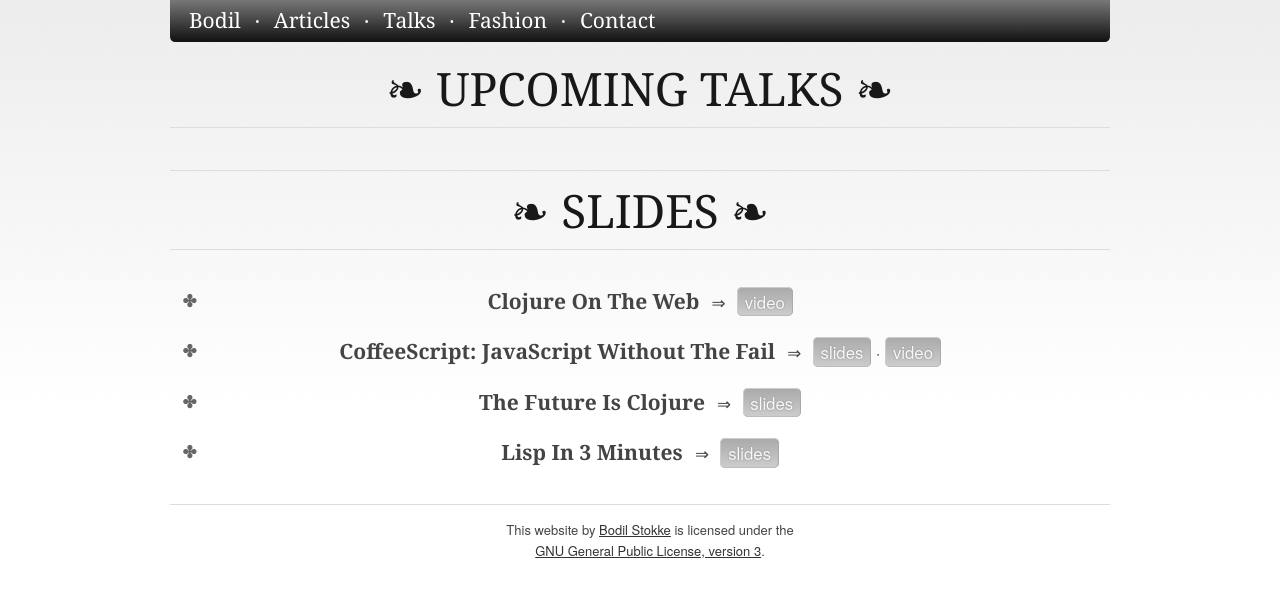
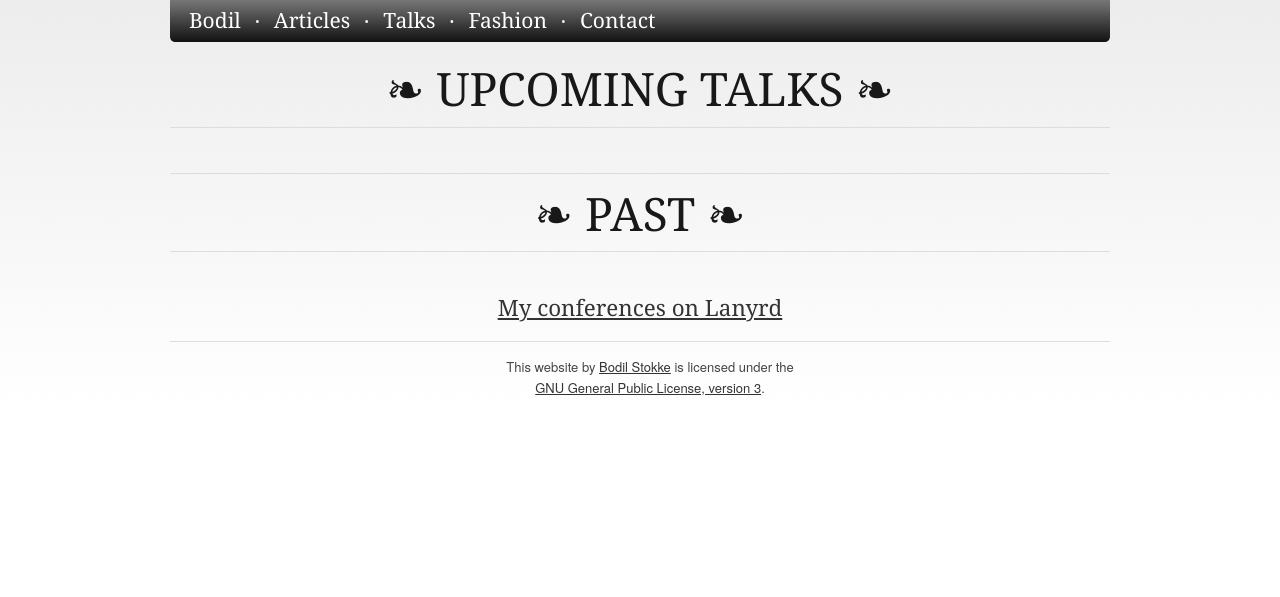
Before and after one commit to bodil/bodil.github.com, a Jekyll site: the page built from prez/index.html, in a window 1280 px wide. Shown: the top 597 px of the page. Built offline with Jekyll 4.4.1, drawn with Linux system fonts in a browser that asks for light colours; a script that is not in the unit is left out.

Commit message:
Drop outdated slide links, replace with past talks Lanyrd feed.

```diff
--- a/m/screen.css
+++ b/m/screen.css
@@ -274,3 +274,15 @@
     width: 2em;
     margin-left: -2.3em;
 }
+
+.lanyrd-target-splat ol li:before, .lanyrd-target-splat ul li:before {
+    content: "";
+}
+
+.lanyrd-target-splat > a {
+    display: block;
+    text-align: center;
+    font-size: 1.6em;
+    font-family: "Georgia", "Times New Roman", Helvetica, Arial, sans-serif;
+    margin: 2em 0 1em 0;
+}
--- a/prez/index.html
+++ b/prez/index.html
@@ -9,18 +9,7 @@
 <div class="lanyrd-target-splat section">
   <a href="http://lanyrd.com/profile/bodil/" class="lanyrd-splat lanyrd-number-3 lanyrd-context-future lanyrd-type-speaking lanyrd-template-mini" rel="me"></a>
 </div>
-<h1>Slides</h1>
-<ul>
-  <li>Clojure On The Web
-    <span class="resource"><a href="https://vimeo.com/43808810">video</a></span>
-  </li>
-  <li>CoffeeScript: JavaScript Without The Fail
-    <span class="resource"><a href="/coffeescript/">slides</a> &middot; <a href="http://www.youtube.com/watch?v=N4MHJiAPfsg">video</a></span>
-  </li>
-  <li>The Future Is Clojure
-    <span class="resource"><a href="https://github.com/bodil/thefutureisclojure">slides</a></span>
-  </li>
-  <li>Lisp In 3 Minutes
-    <span class="resource"><a href="/prez/lispin3/">slides</a></span>
-  </li>
-</ul>
+<h1>Past</h1>
+<div class="lanyrd-target-splat">
+  <a href="http://lanyrd.com/profile/bodil/" class="lanyrd-splat lanyrd-number-5 lanyrd-type-speaking lanyrd-context-past lanyrd-template-detailed" rel="me">My conferences on Lanyrd</a>
+</div>
```
